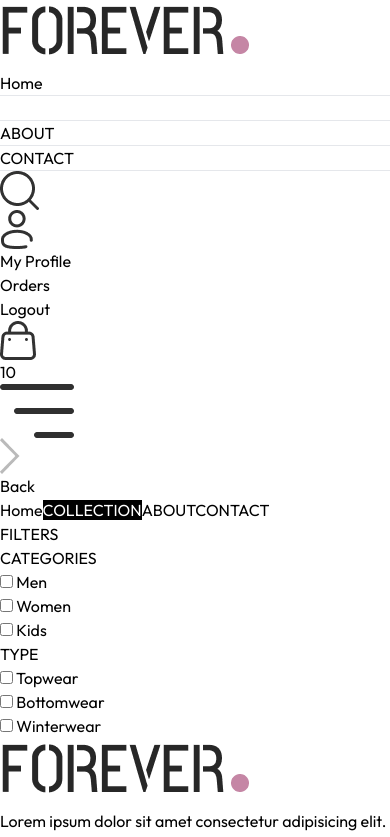
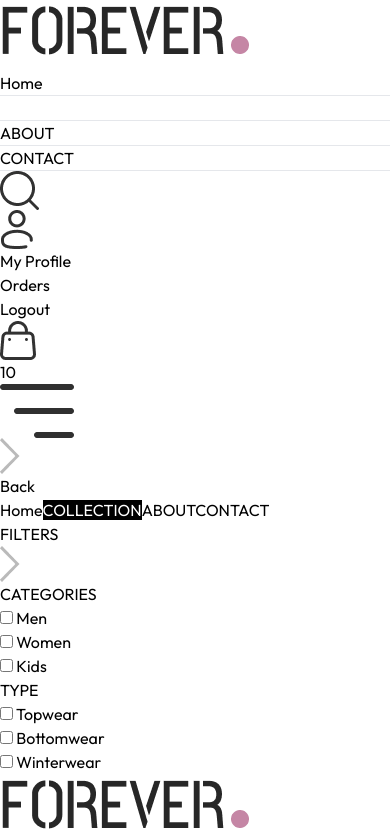
Before and after one commit to GhMamadreza84/E-Commerce-Shop-Front, a React (Vite) app: page /collection in a window 390 px wide. Shown: the top 837 px of the page. Built offline with nearby package versions, Linux system fonts and the light colour scheme.

Commit message:
i add icon in small screen for collection page filter section

```diff
--- a/src/pages/Collection.jsx
+++ b/src/pages/Collection.jsx
@@ -1,5 +1,6 @@
 import React, { useContext, useState } from "react";
 import { ShopContext } from "../context/ShopContext";
+import { assets } from "../assets/assets";
 
 const Collection = () => {
   const { products } = useContext(ShopContext);
@@ -10,6 +11,11 @@ const Collection = () => {
       <div className="min-w-60">
         <p className="flex items-center gap-2 my-2 text-xl cursor-pointer">
           FILTERS
+          <img
+            className={`h-3 sm:hidden ${showFilter ? "rotate-90 " : ""}`}
+            src={assets.dropdown_icon}
+            alt="dropdown-icon"
+          />
         </p>
         {/* Category Filter */}
         <div
@@ -39,13 +45,16 @@ const Collection = () => {
           <p className="mb-3 text-sm font-medium ">TYPE</p>
           <div className="flex flex-col gap-2 text-sm font-light text-gray-700">
             <p className="flex gap-2">
-              <input className="w-3 " type="checkbox" value={"Topwear"} /> Topwear
+              <input className="w-3 " type="checkbox" value={"Topwear"} />{" "}
+              Topwear
             </p>
             <p className="flex gap-2">
-              <input className="w-3 " type="checkbox" value={"Bottomwear"} /> Bottomwear
+              <input className="w-3 " type="checkbox" value={"Bottomwear"} />{" "}
+              Bottomwear
             </p>
             <p className="flex gap-2">
-              <input className="w-3 " type="checkbox" value={"Winterwear"} /> Winterwear
+              <input className="w-3 " type="checkbox" value={"Winterwear"} />{" "}
+              Winterwear
             </p>
           </div>
         </div>
```
